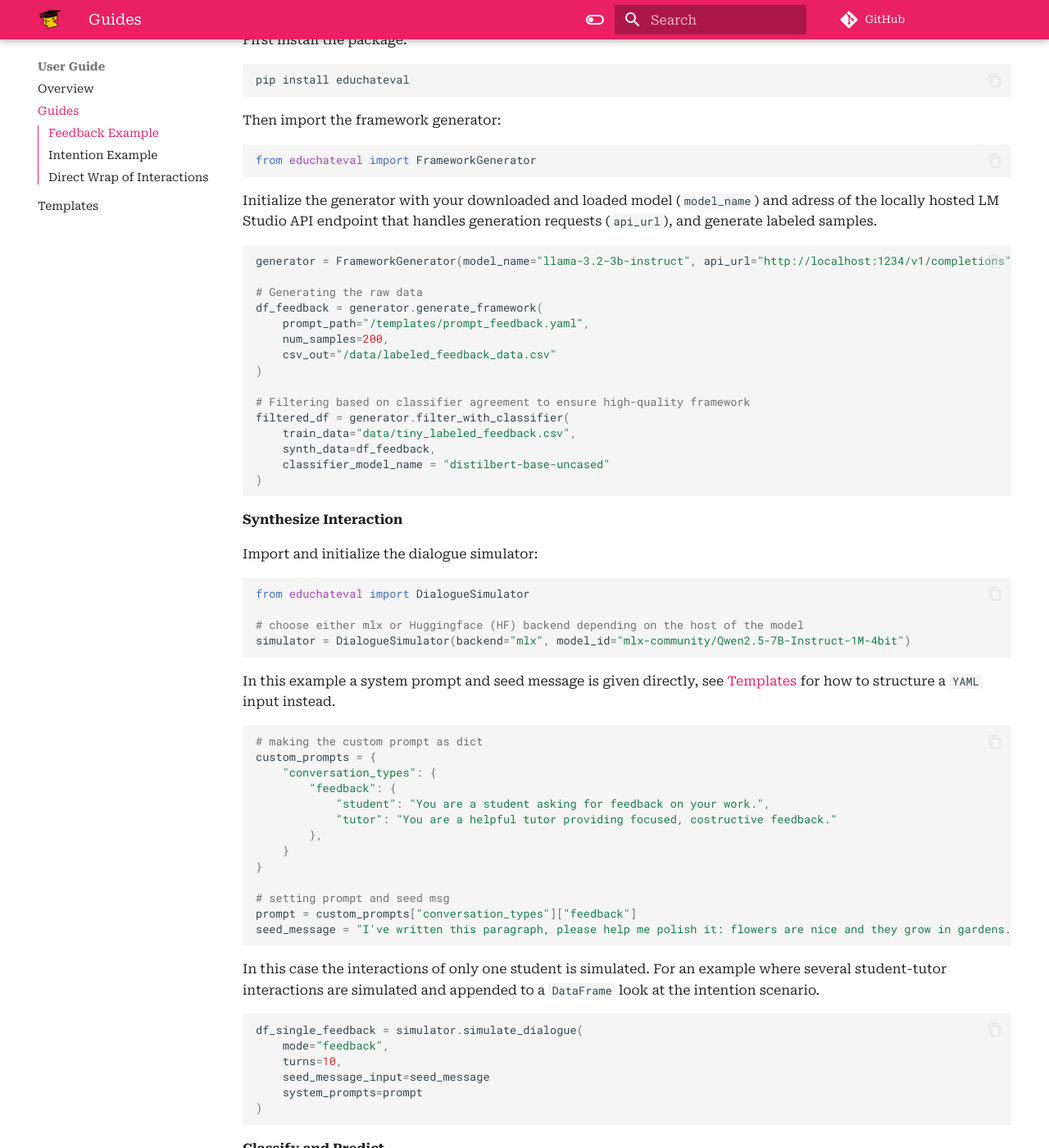
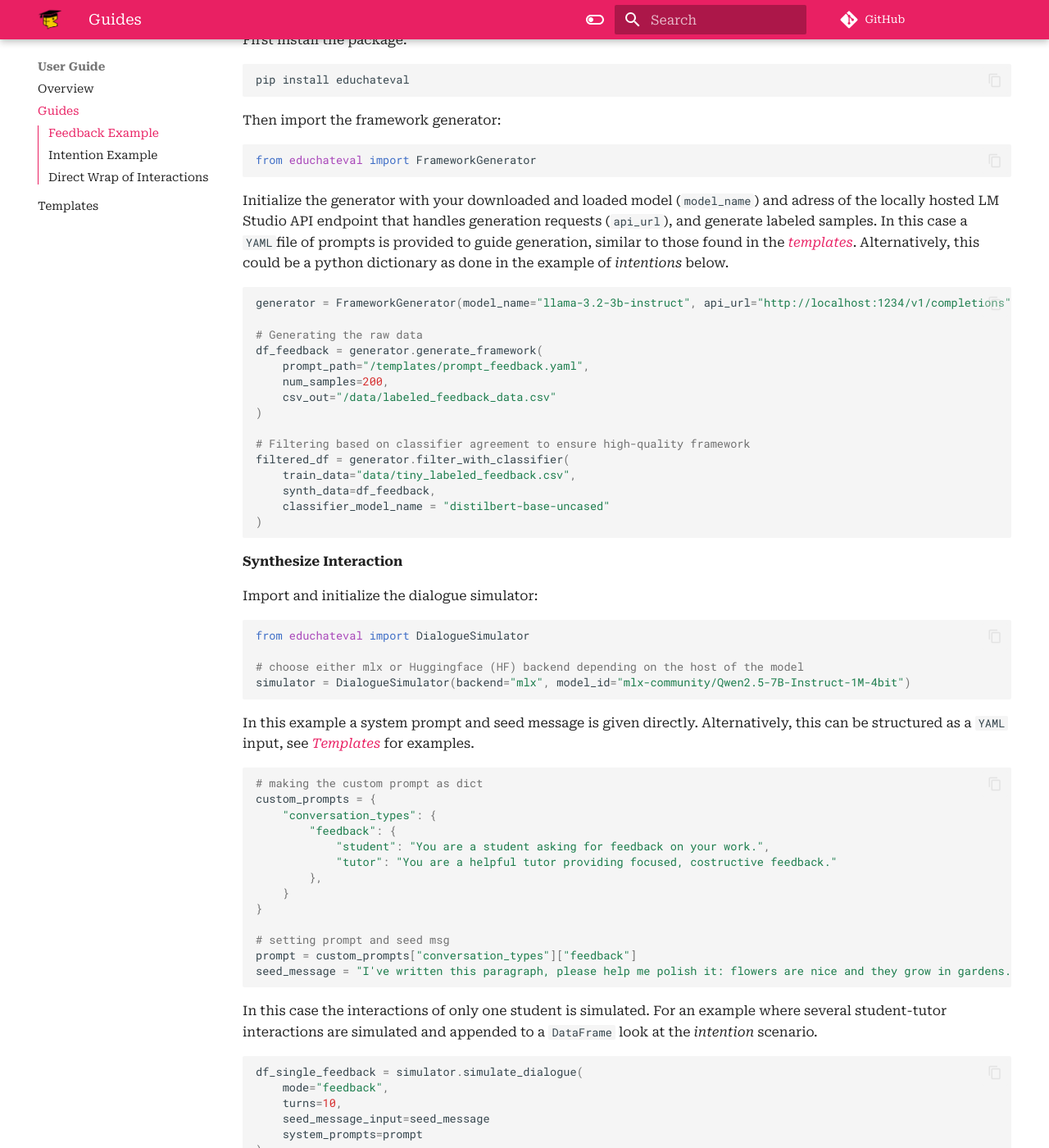
Before and after one commit to laurawpaaby/EduChatEval, an MkDocs documentation site: the page built from docs/user_guides/guide.md, in a window 1280 px wide and 1400 px high, scrolled down 519 px. Shown: the whole window at 82% size. Built offline with MkDocs 1.6.1 and Material for MkDocs 9.7.7, drawn with Linux system fonts in a browser that asks for light colours; comment, search, counter and statistics services are not loaded; some of the changed text lies outside the part shown.

Commit message:
dcs+pck final

````diff
--- a/docs/user_guides/guide.md
+++ b/docs/user_guides/guide.md
@@ -17,7 +17,7 @@ Then import the framework generator:
 from educhateval import FrameworkGenerator
 ```
 
-Initialize the generator with your downloaded and loaded model (`model_name`) and adress of the locally hosted LM Studio API endpoint that handles generation requests (`api_url`), and generate labeled samples.
+Initialize the generator with your downloaded and loaded model (`model_name`) and adress of the locally hosted LM Studio API endpoint that handles generation requests (`api_url`), and generate labeled samples. In this case a `YAML`file of prompts is provided to guide generation, similar to those found in the [*templates*](frameworks.md). Alternatively, this could be a python dictionary as done in the example of *intentions* below.
 
 ```python
 generator = FrameworkGenerator(model_name="llama-3.2-3b-instruct", api_url="http://localhost:1234/v1/completions")
@@ -49,7 +49,7 @@ simulator = DialogueSimulator(backend="mlx", model_id="mlx-community/Qwen2.5-7B-
 ```
 
 
-In this example a system prompt and seed message is given directly, see [Templates](frameworks.md) for how to structure a `YAML` input instead.
+In this example a system prompt and seed message is given directly. Alternatively, this can be structured as a `YAML` input, see [*Templates*](frameworks.md) for examples.
 ```python
 # making the custom prompt as dict
 custom_prompts = {
@@ -67,7 +67,7 @@ seed_message = "I've written this paragraph, please help me polish it: flowers a
 
 ```
 
-In this case the interactions of only one student is simulated. For an example where several student-tutor interactions are simulated and appended to a `DataFrame` look at the intention scenario.
+In this case the interactions of only one student is simulated. For an example where several student-tutor interactions are simulated and appended to a `DataFrame` look at the *intention* scenario.
 
 ```python
 df_single_feedback = simulator.simulate_dialogue(
@@ -80,7 +80,7 @@ df_single_feedback = simulator.simulate_dialogue(
 
 **Classify and Predict**
 
-Import the classifier and run prediction on the labeled, synthesized data. In this case only the `tutor messages` are of interest, as it is the feedback types provided by the llm that are being analyzed.
+Import the classifier and run prediction on the labeled, synthesized data. In this case only the `tutor messages` are of interest, as it is the feedback types provided by the LLM that are being analyzed.
 ```python
 from educhateval import PredictLabels
 
@@ -120,13 +120,12 @@ viz.plot_category_bars(
 
 Returns:
 
-![Bar Feedback](../pics/feedback_bar.png){ width="400" }
+![Bar Feedback](../pics/feedback_bar.png){ width="600" }
 
 ```python
 # Trend plot of predicted categories over turns
 viz.plot_turn_trends(
     df=annotaded_feedback,
-    student_col="predicted_labels_student_msg",
     tutor_col="predicted_labels_tutor_msg",
     title="Categories of Feedback over Turns",
     show_ci=True
@@ -157,9 +156,7 @@ from educhateval import FrameworkGenerator
 
 Initialize the generator with your downloaded and loaded model (`model_name`) and adress of the locally hosted LM Studio API endpoint that handles generation requests (`api_url`), and generate labeled samples.
 
-In this example a dictionary is provided as prompt.
-See [Templates](frameworks.md) for how to structure a `YAML` prompt input instead.
-
+In this example a dictionary is provided as prompt. Alternatively, this can be structured as a `YAML` input, see [*Templates*](frameworks.md) for examples.
 
 ```python
 generator = FrameworkGenerator(model_name="llama-3.2-3b-instruct", api_url="http://localhost:1234/v1/completions")
@@ -242,7 +239,7 @@ simulator = DialogueSimulator(backend="mlx", model_id="mlx-community/Qwen2.5-7B-
 ```
 In this example, multiple dialogues are simulated representing different student agents. Each seed message in the `english_course` configuration acts as the starting input for one student. The model responds over several turns, alternating between the student and tutor roles. This looped setup helps create a diverse set of interaction sequences, each grounded in a unique initiating prompt.
 
-See [Templates](frameworks.md) for how to structure your `YAML` seed input used here.
+See [*Templates*](frameworks.md) for how to structure your `YAML` seed input used here.
 
 ```python
 # Extract seed messages for the English course
@@ -320,11 +317,11 @@ viz.plot_category_bars(
 Returns:
 
 
-![Table](../pics/sum_table.png){ width="400" }
+![Table](../pics/sum_table.png){ width="600" }
 
 And:
 
-![Bar](../pics/simple_bar.png){ width="400" }
+![Bar](../pics/simple_bar.png){ width="600" }
 
 
 
@@ -390,4 +387,4 @@ Opens:
 ![UI](../pics/ui_end.png)
 
 
-Find more detailed instructions in the [Chat Wrap Tutorial](https://github.com/laurawpaaby/EduChatEval/blob/main/tutorials/chat_wrap_instructions.md).
+*Find more detailed instructions in the [Chat Wrap Tutorial](https://github.com/laurawpaaby/EduChatEval/blob/main/tutorials/chat_wrap_instructions.md).*
--- a/pyproject.toml
+++ b/pyproject.toml
@@ -1,6 +1,6 @@
 [project]
 name = "educhateval"
-version = "0.1.8"
+version = "0.1.9"
 description = "A pipeline and package to implement and evaluate LLM chat bot tutors in education."
 readme = "README.md"
 requires-python = ">=3.12,<3.13"
````
Also changed, not shown: other parts of docs/user_guides/guide.md (+2 -2 lines), README.md (+4 -2 lines), docs/about.md (+2 -1 lines), docs/index.md (+4 -4 lines), docs/user_guides/frameworks.md (+1 -1 lines), docs/user_guides/userguide_intro.md (+1 -1 lines), docs/pics/ui.png, docs/pics/ui_chat.png, docs/pics/ui_end.png, 7 other files.
